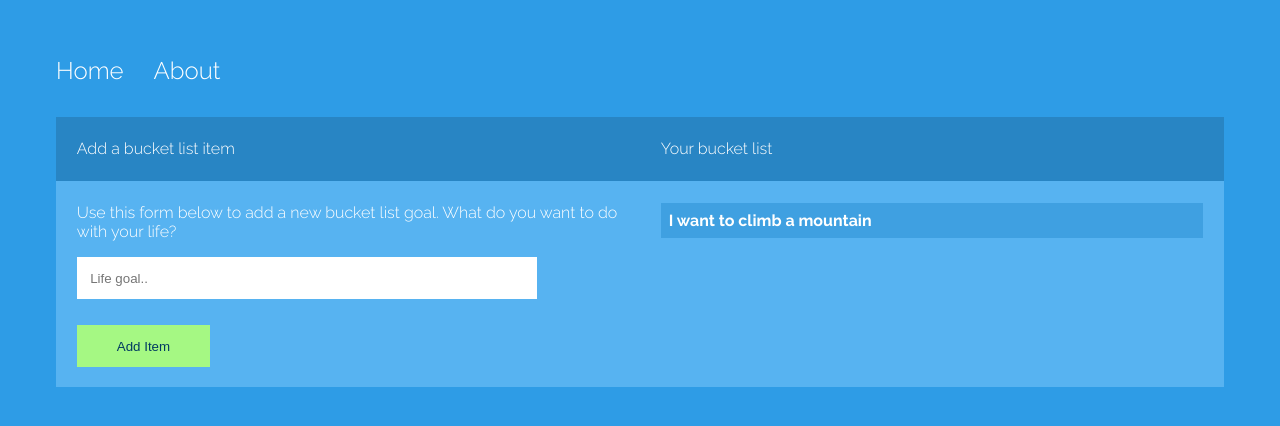
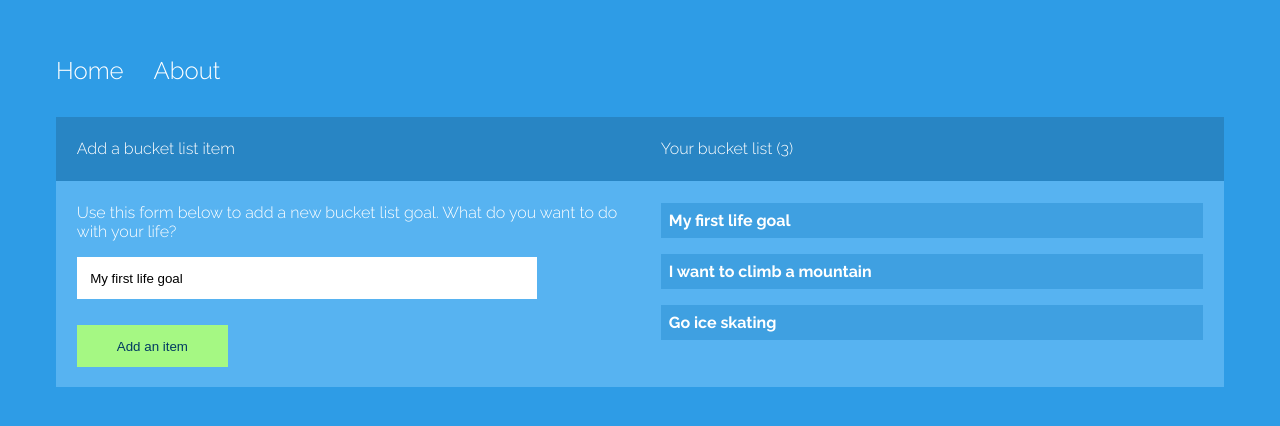
Before and after one commit to igoreskin/angular-ng5, an Angular app: page / in a window 1280 px wide. Shown: the top 426 px of the page. Built offline with nearby package versions, Linux system fonts and the light colour scheme.

Commit message:
Data binding and routes

```diff
--- a/package.json
+++ b/package.json
@@ -11,7 +11,7 @@
   },
   "private": true,
   "dependencies": {
-    "@angular/animations": "~7.2.0",
+    "@angular/animations": "^8.0.0",
     "@angular/common": "~7.2.0",
     "@angular/compiler": "~7.2.0",
     "@angular/core": "~7.2.0",
--- a/src/app/about/about.component.html
+++ b/src/app/about/about.component.html
@@ -1,3 +1,3 @@
 <p>
-  about works!
+  This is about. <a href="" (click)="sendMeHome()"><strong>Take me back</strong></a>
 </p>
--- a/src/app/about/about.component.ts
+++ b/src/app/about/about.component.ts
@@ -1,4 +1,6 @@
 import { Component, OnInit } from '@angular/core';
+import { ActivatedRoute } from '@angular/router';
+import { Router } from '@angular/router';
 
 @Component({
   selector: 'app-about',
@@ -7,9 +9,15 @@ import { Component, OnInit } from '@angular/core';
 })
 export class AboutComponent implements OnInit {
 
-  constructor() { }
+  constructor(private route: ActivatedRoute, private router: Router) {
+    this.route.params.subscribe(res => console.log(res.id))
+   }
 
   ngOnInit() {
   }
 
+  sendMeHome() {
+    this.router.navigate(['']);
+  }
+
 }
--- a/src/app/app-routing.module.ts
+++ b/src/app/app-routing.module.ts
@@ -1,7 +1,12 @@
 import { NgModule } from '@angular/core';
 import { Routes, RouterModule } from '@angular/router';
+import { HomeComponent } from './home/home.component';
+import { AboutComponent } from './about/about.component';
 
-const routes: Routes = [];
+const routes: Routes = [
+  { path: '', component: HomeComponent},
+  { path: 'about/:id', component: AboutComponent}
+];
 
 @NgModule({
   imports: [RouterModule.forRoot(routes)],
--- a/src/app/app.component.html
+++ b/src/app/app.component.html
@@ -2,9 +2,7 @@
 
 <ul>
   <li><a routerLink="">Home</a></li>
-  <li><a routerLink="about">About</a></li>
+  <li><a routerLink="about/48">About</a></li>
 </ul>
 
-<app-home></app-home>
-
 <router-outlet></router-outlet>
--- a/src/app/app.module.ts
+++ b/src/app/app.module.ts
@@ -1,6 +1,8 @@
 import { BrowserModule } from '@angular/platform-browser';
 import { NgModule } from '@angular/core';
 
+import { BrowserAnimationsModule } from '@angular/platform-browser/animations';
+import { FormsModule } from '@angular/forms';
 import { AppRoutingModule } from './app-routing.module';
 import { AppComponent } from './app.component';
 import { HomeComponent } from './home/home.component';
@@ -14,7 +16,9 @@ import { AboutComponent } from './about/about.component';
   ],
   imports: [
     BrowserModule,
-    AppRoutingModule
+    AppRoutingModule,
+    FormsModule,
+    BrowserAnimationsModule
   ],
   providers: [],
   bootstrap: [AppComponent]
--- a/src/app/home/home.component.html
+++ b/src/app/home/home.component.html
@@ -3,20 +3,22 @@
     <p>Add a bucket list item</p>
   </div>
   <div class="col">
-    <p>Your bucket list</p>
+    <p>Your bucket list ({{itemCount}})</p>
   </div>
 </div>
 
-<div class="container color-light">
+<div class="container color-light" [@goals]="goals.length">
   <div class="col">
     <p class="sm">Use this form below to add a new bucket list goal. What do you want to do with your life?</p>
 
     <form>
-      <input type="text" class="txt" name="item" placeholder="Life goal.." >
-      <input type="submit" class="btn" value="Add Item">
+      <input type="text" class="txt" name="item" placeholder="Life goal.." [(ngModel)]='goalText'>
+      <input type="submit" class="btn" [value]="btnText" (click)="addItem()">
     </form>
   </div>
   <div class="col">
-    <p class="life-container">I want to climb a mountain</p>
+    <p class="life-container" *ngFor="let goal of goals; let i = index" (click)="removeItem(i)">
+      {{goal}}
+    </p>
   </div>
 </div>
--- a/src/app/home/home.component.ts
+++ b/src/app/home/home.component.ts
@@ -1,15 +1,59 @@
 import { Component, OnInit } from '@angular/core';
+import { trigger, style, transition, animate, keyframes, query, stagger } from '@angular/animations';
 
 @Component({
   selector: 'app-home',
   templateUrl: './home.component.html',
-  styleUrls: ['./home.component.scss']
+  styleUrls: ['./home.component.scss'],
+  animations: [
+    trigger('goals', [
+      transition('* => *', [
+        query(':enter', style({ opacity: 0 }), {optional: true}),
+
+        query(':enter', stagger('300ms', [
+          animate('.6s ease-in', keyframes([
+            style({ opacity: 0, transform: 'translateY(-75%)', offset: 0 }),
+            style({ opacity: .5, transform: 'translateY(3px)', offset: .3 }),
+            style({ opacity: 1, transform: 'translateY(0)', offset: 1 }),
+          ]))
+        ]), { optional: true }),
+
+        query(':leave', stagger('300ms', [
+          animate('.6s ease-in', keyframes([
+            style({ opacity: 1, transform: 'translateY(0)', offset: 0 }),
+            style({ opacity: .5, transform: 'translateY(3px)', offset: .3 }),
+            style({ opacity: 0, transform: 'translateY(-75%)', offset: 1 }),
+          ]))
+        ]), { optional: true })
+      ])
+    ])
+  ]
 })
+
 export class HomeComponent implements OnInit {
+
+  itemCount: number;
+  btnText: string = 'Add an item';
+  goalText: string = 'My first life goal';
+  goals = ['My first life goal', 'I want to climb a mountain', 'Go ice skating'];
 
   constructor() { }
 
   ngOnInit() {
+    this.itemCount = this.goals.length;
+  }
+
+  addItem() {
+    if (this.goalText.length) {
+      this.goals.push(this.goalText);
+    }
+
+    this.goalText = '';
+    this.itemCount = this.goals.length;
+  }
+
+  removeItem(i) {
+    this.goals.splice(i, 1)
   }
 
 }
```
Also changed, not shown: 1 other file (tests, documents, lock files or other folders).
